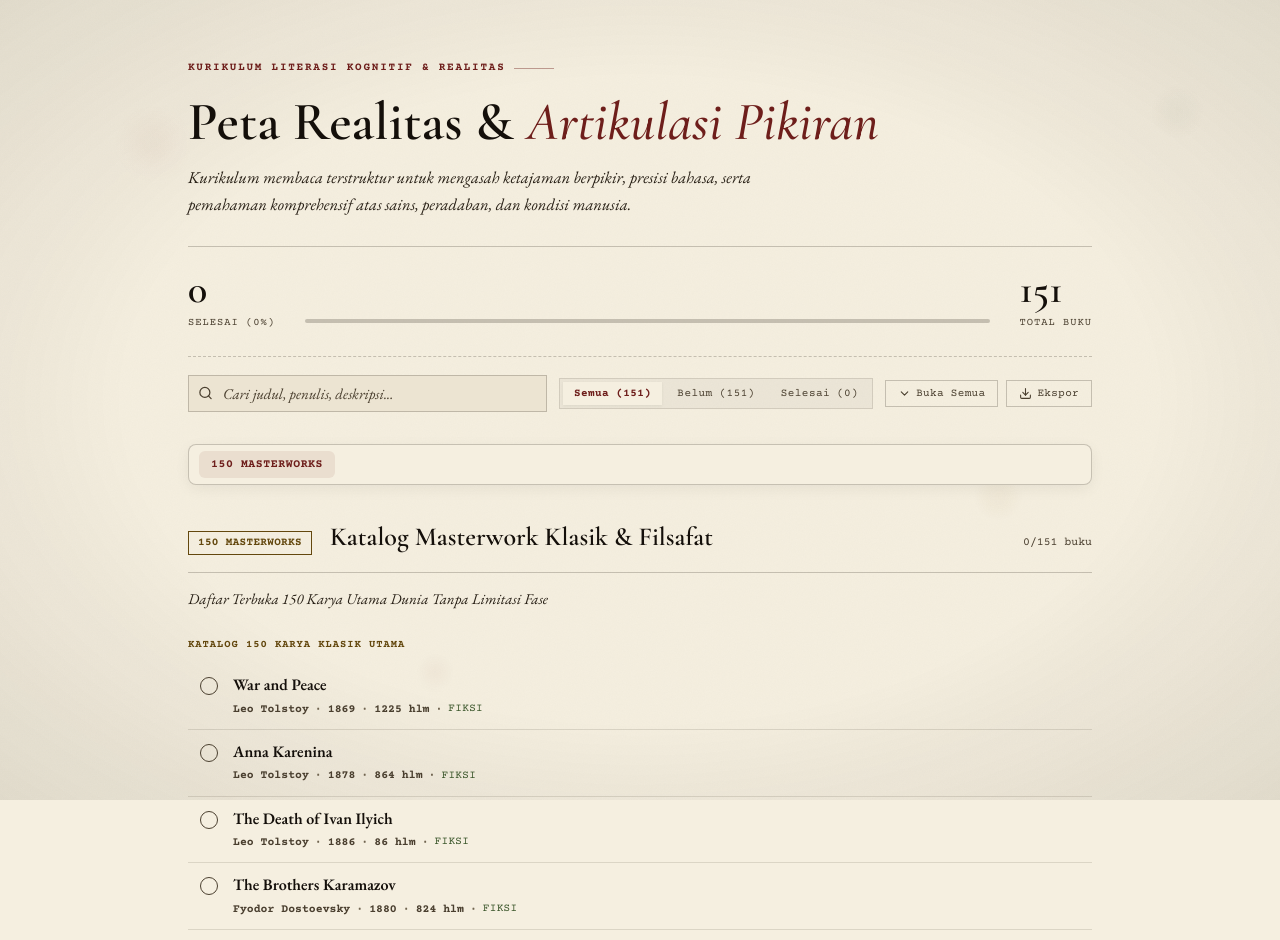
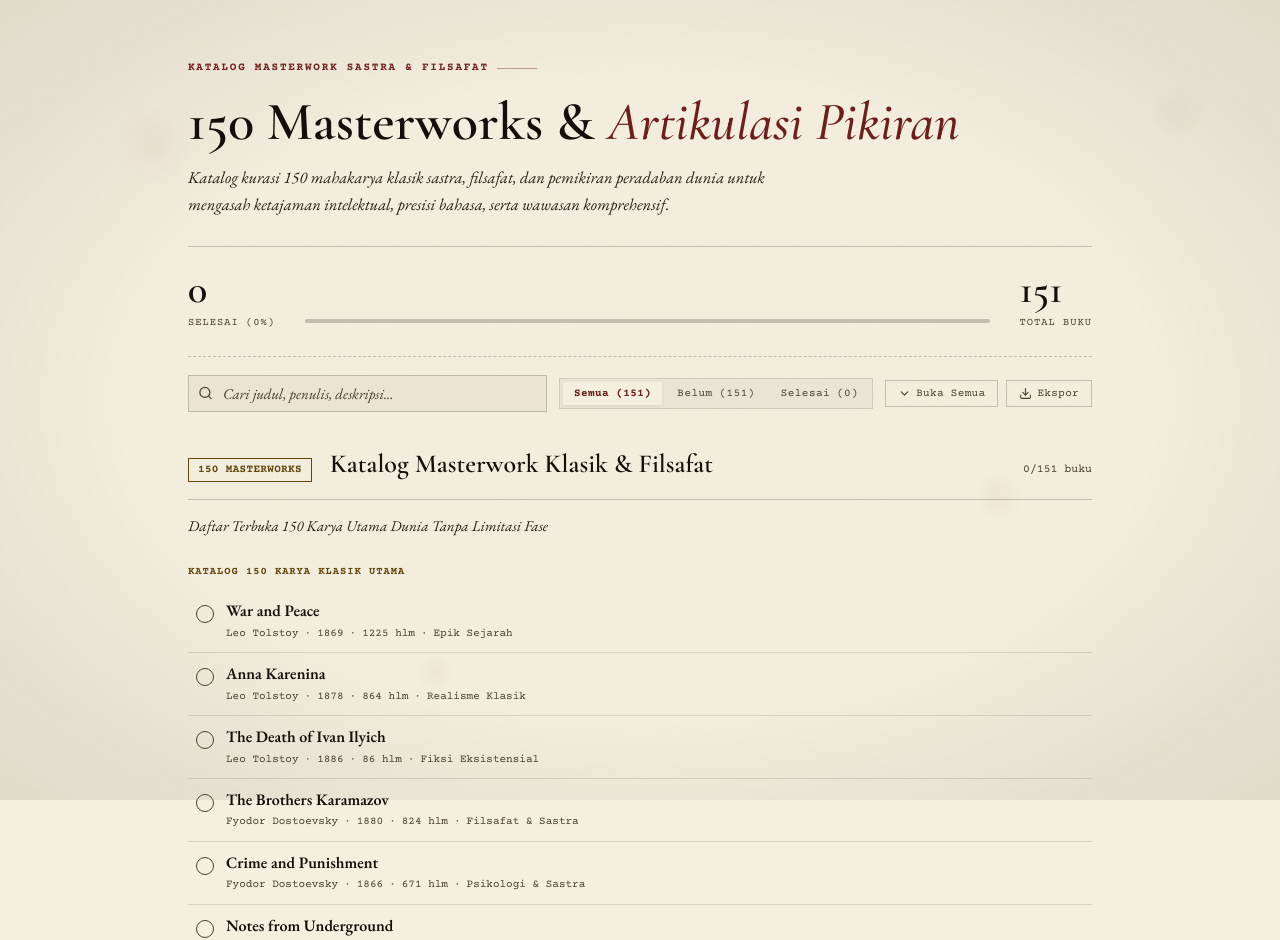
Before and after one commit to muhammadfaza16/silly-davinci, a React (Vite) app: page / in a window 1280 px wide. Shown: the top 940 px of the page. Built offline with nearby package versions, Linux system fonts and the light colour scheme.

Commit message:
refactor: update header text, accurate categories, SVG icons, and checkbox alignment for 150 masterworks

```diff
--- a/index.html
+++ b/index.html
@@ -4,7 +4,7 @@
     <meta charset="UTF-8" />
     <link rel="icon" type="image/svg+xml" href="/vite.svg" />
     <meta name="viewport" content="width=device-width, initial-scale=1.0" />
-    <title>Reading Roadmap — Reality Map & Communication</title>
+    <title>Reading Roadmap — 150 Masterworks Klasik & Filsafat</title>
     <link rel="preconnect" href="https://fonts.googleapis.com">
     <link rel="preconnect" href="https://fonts.gstatic.com" crossorigin>
     <link href="https://fonts.googleapis.com/css2?family=Cormorant+Garamond:ital,wght@0,400;0,500;0,600;0,700;1,400;1,500;1,600&family=Courier+Prime:ital,wght@0,400;0,700;1,400&family=EB+Garamond:ital,wght@0,400;0,500;0,600;1,400;1,500&display=swap" rel="stylesheet">
--- a/src/App.jsx
+++ b/src/App.jsx
@@ -1,7 +1,6 @@
 import React, { useState, useEffect, useMemo } from 'react';
 import { ROADMAP_DATA } from './data/roadmapData';
 import Header from './components/Header';
-import PhaseNav from './components/PhaseNav';
 import PhaseSection from './components/PhaseSection';
 import Footer from './components/Footer';
 import { ArrowUp, CheckCircle } from 'lucide-react';
@@ -113,7 +112,7 @@ export default function App() {
     const dataStr = "data:text/json;charset=utf-8," + encodeURIComponent(JSON.stringify(doneState, null, 2));
     const downloadAnchor = document.createElement('a');
     downloadAnchor.setAttribute("href", dataStr);
-    downloadAnchor.setAttribute("download", `peta-realitas-progress-${new Date().toISOString().slice(0, 10)}.json`);
+    downloadAnchor.setAttribute("download", `masterworks-progress-${new Date().toISOString().slice(0, 10)}.json`);
     document.body.appendChild(downloadAnchor);
     downloadAnchor.click();
     downloadAnchor.remove();
@@ -207,13 +206,6 @@ export default function App() {
         onExport={handleExport}
       />
 
-      <PhaseNav
-        phases={ROADMAP_DATA}
-        activePhaseId={activePhaseId}
-        onSelectPhase={handleSelectPhase}
-        phaseStats={phaseStats}
-      />
-
       <main id="phaseContainer">
         {hasVisibleResults ? (
           ROADMAP_DATA.map((phase) => (
--- a/src/components/BookRow.jsx
+++ b/src/components/BookRow.jsx
@@ -1,4 +1,5 @@
 import React from 'react';
+import { BookOpen, Sparkles, Landmark } from 'lucide-react';
 
 export default function BookRow({
   book,
@@ -22,6 +23,16 @@ export default function BookRow({
         part
       )
     );
+  };
+
+  // Helper to format year (handles negative numbers like -800 to "800 SM")
+  const formatYear = (yearVal) => {
+    if (yearVal === null || yearVal === undefined) return '';
+    const num = Number(yearVal);
+    if (!isNaN(num) && num < 0) {
+      return `${Math.abs(num)} SM`;
+    }
+    return `${yearVal}`;
   };
 
   return (
@@ -55,13 +66,11 @@ export default function BookRow({
             <div className="book-meta">
               <span>{highlightText(book.author)}</span>
               <span className="dot">·</span>
-              <span>{book.year}</span>
+              <span>{formatYear(book.year)}</span>
               <span className="dot">·</span>
               <span>{book.pages} hlm</span>
               <span className="dot">·</span>
-              <span className={`type-text ${book.type || 'non-fiction'}`}>
-                {book.type === 'fiction' ? 'Fiksi' : 'Non-Fiksi'}
-              </span>
+              <span>{book.category || (book.type === 'fiction' ? 'Fiksi' : 'Non-Fiksi')}</span>
             </div>
           </div>
 
@@ -90,7 +99,7 @@ export default function BookRow({
             {/* Gagasan Utama */}
             <div className="desc-block">
               <div className="desc-label">
-                <span className="desc-icon">📖</span>
+                <BookOpen size={13} className="desc-icon" />
                 <span>Gagasan Utama & Sintesis</span>
               </div>
               <p className="desc-main-text">{highlightText(book.desc)}</p>
@@ -100,7 +109,7 @@ export default function BookRow({
             {book.takeaways && book.takeaways.length > 0 && (
               <div className="desc-block">
                 <div className="desc-label">
-                  <span className="desc-icon">✦</span>
+                  <Sparkles size={13} className="desc-icon" />
                   <span>Poin Kunci & Wawasan Filosofis</span>
                 </div>
                 <ul className="takeaways-list">
@@ -118,7 +127,7 @@ export default function BookRow({
             {book.context && (
               <div className="desc-block context-block">
                 <div className="desc-label">
-                  <span className="desc-icon">🏛️</span>
+                  <Landmark size={13} className="desc-icon" />
                   <span>Konteks Sejarah & Relevansi Intelektual</span>
                 </div>
                 <p className="desc-context-text">{highlightText(book.context)}</p>
--- a/src/components/Footer.jsx
+++ b/src/components/Footer.jsx
@@ -3,7 +3,7 @@ import React from 'react';
 export default function Footer() {
   return (
     <div className="foot">
-      <strong>Cara pakai:</strong> centang buku yang udah kelar dibaca — progress tersimpan otomatis di browser (localStorage). Fase 0 (Komunikasi) sengaja ditaruh di depan karena jadi alat buat mencerna & mentransfer 6 fase peta realitas berikutnya.
+      <strong>Cara pakai:</strong> centang buku yang sudah selesai dibaca — progress tersimpan otomatis di browser (localStorage). Jelajahi 150 mahakarya klasik dan filsafat dunia secara mandiri.
     </div>
   );
 }
--- a/src/components/Header.jsx
+++ b/src/components/Header.jsx
@@ -16,12 +16,12 @@ export default function Header({
 
   return (
     <header>
-      <div className="eyebrow">Kurikulum Literasi Kognitif & Realitas</div>
+      <div className="eyebrow">Katalog Masterwork Sastra & Filsafat</div>
       <h1>
-        Peta Realitas & <em>Artikulasi Pikiran</em>
+        150 Masterworks & <em>Artikulasi Pikiran</em>
       </h1>
       <p className="sub">
-        Kurikulum membaca terstruktur untuk mengasah ketajaman berpikir, presisi bahasa, serta pemahaman komprehensif atas sains, peradaban, dan kondisi manusia.
+        Katalog kurasi 150 mahakarya klasik sastra, filsafat, dan pemikiran peradaban dunia untuk mengasah ketajaman intelektual, presisi bahasa, serta wawasan komprehensif.
       </p>
 
       {/* Progress summary */}
--- a/src/index.css
+++ b/src/index.css
@@ -438,8 +438,8 @@ nav.phasenav button .badge-dot {
 .book {
   display: flex;
   align-items: flex-start;
-  gap: 15px;
-  padding: 11px 12px;
+  gap: 12px;
+  padding: 10px 8px;
   transition: background 0.12s ease;
   border-bottom: 1px solid var(--rule-soft);
 }
@@ -448,30 +448,41 @@ nav.phasenav button .badge-dot {
   background: var(--panel);
 }
 
+.book.open,
+.book.open:hover {
+  background: transparent;
+}
+
 .check {
   width: 18px;
   height: 18px;
   flex-shrink: 0;
-  margin-top: 3px;
+  margin-top: 5px;
   border-radius: 50%;
   border: 1.5px solid var(--muted);
   display: flex;
   align-items: center;
   justify-content: center;
-  transition: all 0.15s ease;
+  transition: transform 0.15s cubic-bezier(0.34, 1.56, 0.64, 1), border-color 0.15s ease, background-color 0.15s ease;
   cursor: pointer;
   background: transparent;
 }
 
 .check:hover {
   border-color: var(--oxblood);
+  transform: scale(1.1);
+}
+
+.check:active {
+  transform: scale(0.92);
 }
 
 .check svg {
-  width: 11px;
-  height: 11px;
+  width: 10px;
+  height: 10px;
   opacity: 0;
-  transition: opacity 0.1s ease;
+  transition: opacity 0.15s ease, transform 0.15s ease;
+  transform: scale(0.7);
 }
 
 .book.done .check {
@@ -481,6 +492,7 @@ nav.phasenav button .badge-dot {
 
 .book.done .check svg {
   opacity: 1;
+  transform: scale(1);
 }
 
 .book-text {
@@ -506,28 +518,16 @@ nav.phasenav button .badge-dot {
 
 .book-meta {
   font-family: 'Courier Prime', monospace;
-  font-size: 11.5px;
+  font-size: 11px;
   color: var(--muted);
-  font-weight: 700;
-  margin-top: 4px;
+  font-weight: 500;
+  margin-top: 3px;
   display: flex;
   align-items: center;
   gap: 6px;
   flex-wrap: wrap;
 }
 
-.type-text {
-  font-family: 'Courier Prime', monospace;
-  font-size: 11px;
-  font-weight: 500;
-  letter-spacing: 0.03em;
-  color: var(--muted);
-  text-transform: uppercase;
-}
-
-.type-text.fiction {
-  color: var(--forest);
-}
 
 .book-meta .dot {
   color: var(--faint);
@@ -591,15 +591,11 @@ nav.phasenav button .badge-dot {
   display: flex;
   flex-direction: column;
   gap: 6px;
-  background: rgba(44, 36, 24, 0.02);
-  padding: 12px 14px;
-  border-left: 2px solid var(--rule);
-  border-radius: 0 4px 4px 0;
+  padding: 2px 0;
 }
 
 .desc-block.context-block {
-  border-left-color: var(--oxblood);
-  background: rgba(123, 34, 34, 0.025);
+  padding-top: 4px;
 }
 
 .desc-label {
@@ -615,7 +611,8 @@ nav.phasenav button .badge-dot {
 }
 
 .desc-icon {
-  font-size: 12px;
+  color: var(--oxblood);
+  flex-shrink: 0;
 }
 
 .desc-main-text {
```
Also changed, not shown: generate_master_roadmap.js, src/data/roadmapData.js.
